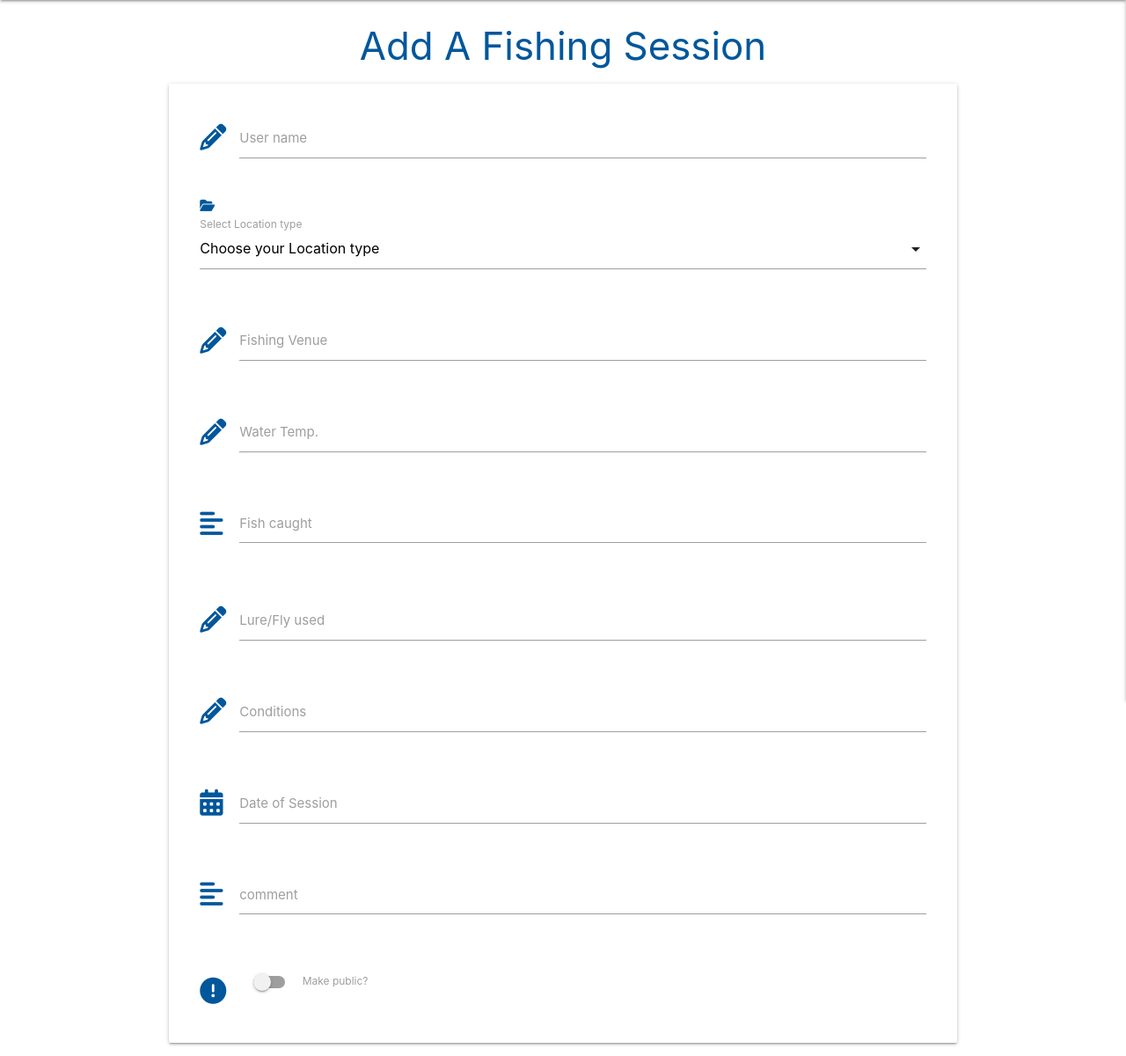
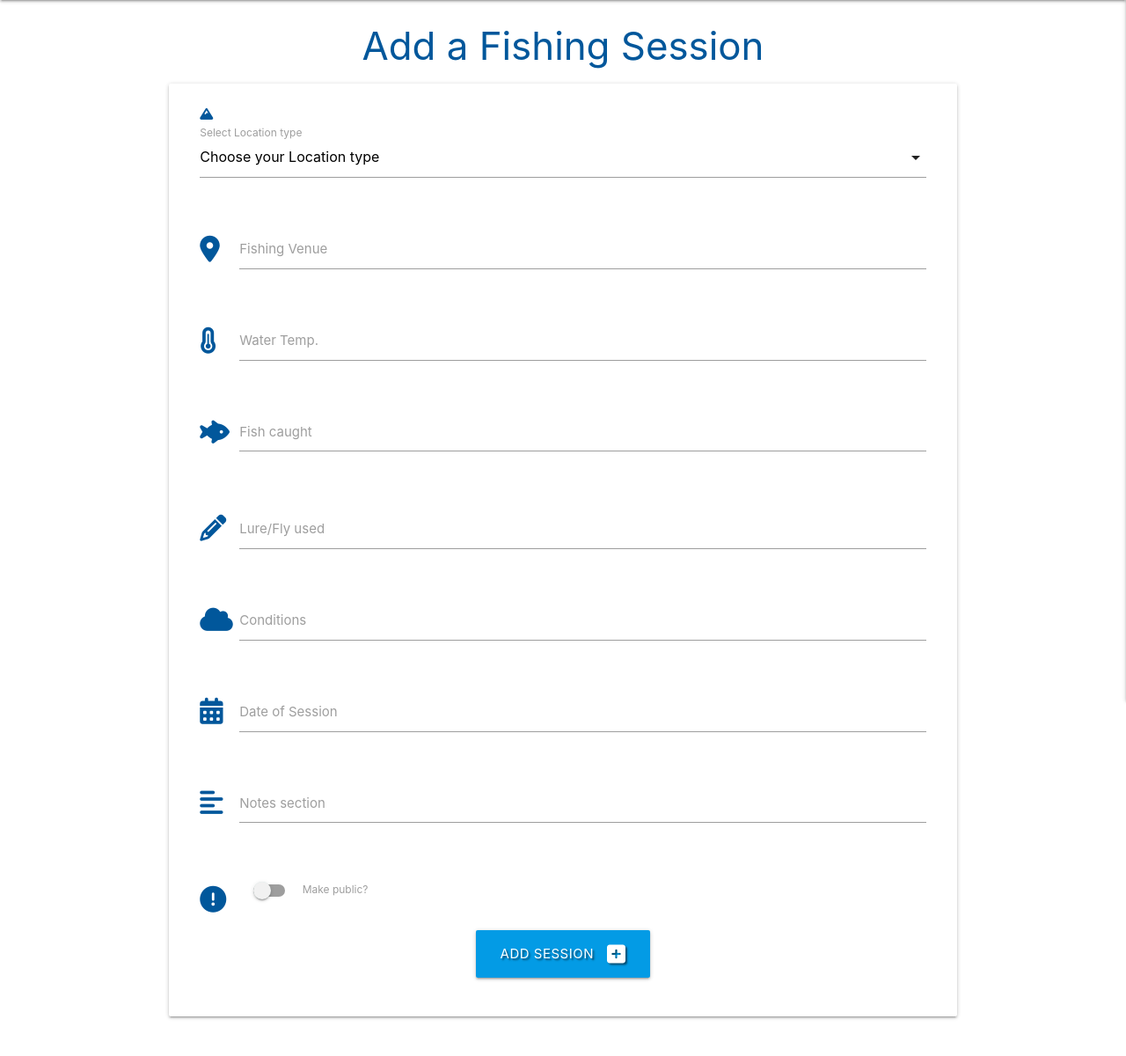
Before and after one commit to Coelecanth/project3-waterBlogged, a Flask app: page /add_task in a window 1280 px wide. Shown: the part 64-1264 px from the top of the page at 88% size. After the commit the page ends 1222 px from the top, so only its background shows below. Run offline with Flask 3, Linux system fonts and the light colour scheme; data that the repository does not hold is empty; some libraries are stand-ins or nearby versions.

Commit message:
Add record with form, and updated code and formating

```diff
--- a/app.py
+++ b/app.py
@@ -103,8 +103,27 @@ def logout():
     return redirect(url_for("login"))
 
 
-@app.route("/add_task")
+@app.route("/add_task", methods=["GET", "POST"])
 def add_task():
+    if request.method == "POST":
+        fd_public = "on" if request.form.get("fd_public") else "off"
+        task = {
+            "fd_wtemp": request.form.get("fd_wtemp"),
+            "cat_name": request.form.get("cat_name"),
+            "fd_venue": request.form.get("fd_venue"),
+            "fd_public": fd_public,
+            "fd_date": request.form.get("fd_date"),
+            "fd_created_by": session["user"],
+            "fd_conditions": request.form.get("fd_conditions"),
+            "fd_lurefly": request.form.get("fd_lurefly"),
+            "fd_comment": request.form.get("fd_comment"),
+            "fd_rate": request.form.get("fd_rate"),
+            "fd_fish": request.form.get("fd_fish")
+        }
+        mongo.db.fdata.insert_one(task)
+        flash("Task Successfully Added")
+        return redirect(url_for("get_fdata"))
+
     categories = mongo.db.categories.find().sort("cat-name", 1)
     return render_template("add_tasks.html", categories=categories)
 
--- a/static/css/style.css
+++ b/static/css/style.css
@@ -1,3 +1,6 @@
+
+
+
 .text-shadow {
     text-shadow: 2px 2px 2px rgba(0, 0, 0, 0.5);
 }
@@ -5,3 +8,7 @@
 .flashes h4 {
     line-height: 3;
 }
+
+.task-header {
+    font-size: 1.5em;
+}
--- a/templates/add_tasks.html
+++ b/templates/add_tasks.html
@@ -1,28 +1,19 @@
 {% extends "base.html" %}
 {% block content %}
 
-<h3 class="light-blue-text text-darken-4 center-align">Add A Fishing Session</h3>
+<h3 class="light-blue-text text-darken-4 center-align">Add a Fishing Session</h3>
 
 <div class="row card-panel">
-    <form class="col s12" method="POST" action="">
-        <!-- user name field input -->
-         <!-- repalce with user name from session -->
-        <div class="row">
-            <div class="input-field col s12">
-                <i class="fas fa-pencil-alt prefix light-blue-text text-darken-4"></i>
-                <input id="fd_name" name="fd_name" minlength="5" maxlength="50" type="text" class="validate" required>
-                <label for="fd_name">User name</label>
-            </div>
-        </div>
-                <!-- Fishing Venue type seelction  -->
-        <i class="fas fa-folder-open prefix light-blue-text text-darken-4"></i>
+    <form class="col s12" method="POST" action="{{ url_for('add_task') }}">
+        <!-- Fishing Venue type seelction  -->
+        <i class="fas fa-solid fa-mountain prefix light-blue-text text-darken-4"></i>
 
         <div class="row">
             <div class="input-field col s12">
                 <select id="cat_name" name="cat_name" class="validate" required>
                     <option value="" disabled selected>Choose your Location type</option>
                     {% for categories in categories %}
-                            <option value="{{ categories.cat_name }}">{{ categories.cat_name }}</option>
+                    <option value="{{ categories.cat_name }}">{{ categories.cat_name }}</option>
                     {% endfor %}
                 </select>
                 <label>Select Location type</label>
@@ -31,7 +22,7 @@
         <!-- Fishing Venue field input -->
         <div class="row">
             <div class="input-field col s12">
-                <i class="fas fa-pencil-alt prefix light-blue-text text-darken-4"></i>
+                <i class="fas fa-solid fa-location-dot prefix light-blue-text text-darken-4"></i>
                 <input id="fd_venue" name="fd_venue" minlength="5" maxlength="50" type="text" class="validate" required>
                 <label for="fd_venue">Fishing Venue</label>
             </div>
@@ -40,7 +31,7 @@
         <!-- water temp field input -->
         <div class="row">
             <div class="input-field col s12">
-                <i class="fas fa-pencil-alt prefix light-blue-text text-darken-4"></i>
+                <i class="fas fa-solid fa-temperature-three-quarters prefix light-blue-text text-darken-4"></i>
                 <input id="fd_wtemp" name="fd_wtemp" minlength="2" maxlength="10" type="text" class="validate" required>
                 <label for="fd_wtemp">Water Temp.</label>
             </div>
@@ -48,7 +39,7 @@
         <!-- fis caught field input -->
         <div class="row">
             <div class="input-field col s12">
-                <i class="fas fa-align-left prefix light-blue-text text-darken-4"></i>
+                <i class="fas fa-solid fa-fish-fins prefix light-blue-text text-darken-4"></i>
                 <textarea id="fd_fish" name="fd_fish" minlength="5" maxlength="100"
                     class="materialize-textarea validate" required></textarea>
                 <label for="fd_fish">Fish caught</label>
@@ -66,7 +57,7 @@
         <!-- condition field input -->
         <div class="row">
             <div class="input-field col s12">
-                <i class="fas fa-pencil-alt prefix light-blue-text text-darken-4"></i>
+                <i class="fas fa-solid fa-cloud prefix light-blue-text text-darken-4"></i>
                 <input id="fd_conditions" name="fd_conditions" minlength="5" maxlength="50" type="text" class="validate"
                     required>
                 <label for="fd_conditions">Conditions</label>
@@ -87,10 +78,10 @@
                 <i class="fas fa-align-left prefix light-blue-text text-darken-4"></i>
                 <textarea id="fd_comment" name="fd_comment" minlength="5" maxlength="200"
                     class="materialize-textarea validate" required></textarea>
-                <label for="fd_comment">comment</label>
+                <label for="fd_comment">Notes section</label>
             </div>
         </div>
-        <!-- make public switcher -->
+        <!-- make public switcher/toggle -->
         <div class="row">
             <div class="input-field col s12">
                 <div class="switch">
@@ -103,7 +94,14 @@
                 </div>
             </div>
         </div>
-
+        <!-- submit button for sessions-->
+        <div class="row">
+            <div class="col s12 center-align">
+                <button type="submit" class="btn-large light-blue darken-1 text-shadow">
+                    Add Session <i class="fas fa-plus-square right"></i>
+                </button>
+            </div>
+        </div>
 
     </form>
 </div>
--- a/templates/tasks.html
+++ b/templates/tasks.html
@@ -6,7 +6,7 @@
 <ul class="collapsible">
     <li>
 
-        <div class="collapsible-header white-text text-shadow teal lighten-1"><strong>Venue: {{ task.fd_venue
+        <div class="collapsible-header task-header white-text text-shadow teal lighten-1"><strong>Venue: {{ task.fd_venue
                 }}</strong>
             {% if task.fd_rate == "3" %}
             <i class="fas fa-exclamation-circle light-green-text text-lighten-2 tooltipped" data-position="right"
@@ -23,6 +23,8 @@
             {% endif %}
         </div>
         <div class="collapsible-body">
+            <span><strong>Created by: </strong>{{ task.fd_created_by }}</span>
+            <hr>
             <span><strong>Date: </strong>{{ task.fd_date }}</span>
             <hr>
             <span><strong>Weather:</strong> {{ task.fd_conditions }}</span>
```
